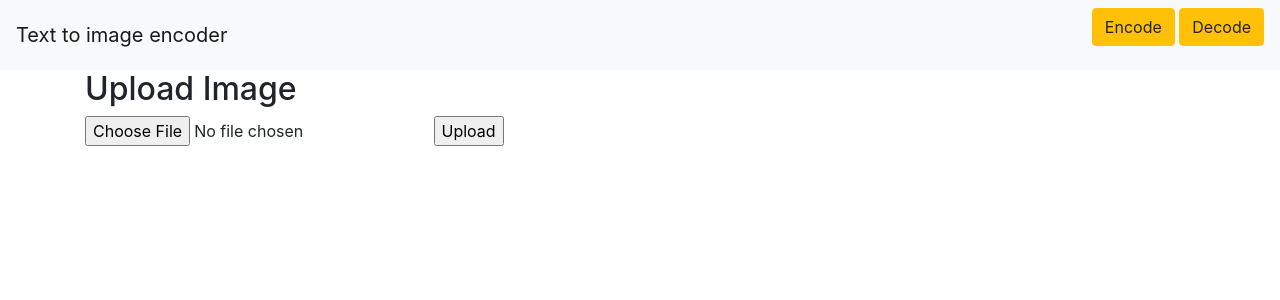
After one commit to Tim-977/text2image-encrypter, a Flask app: page /upload in a window 1280 px wide. The commit adds this page. Shown: the top 300 px of the page. Run offline with Flask 3, Linux system fonts and the light colour scheme; some libraries are stand-ins or nearby versions.

Commit message:
Add image upload and decoder

```diff
--- a/server.py
+++ b/server.py
@@ -1,3 +1,5 @@
+import os
+
 from flask import Flask, redirect, render_template, request, send_file
 
 from forms.user import InputTextForm
@@ -24,15 +26,20 @@ def encoder():
     return render_template('encoder.html', form=form, title='Encoder', text=log)
 
 
-@app.route('/decoder', methods=['GET', 'POST'])
-def decoder():
-    return render_template('decoder.html', title='Decoder')
+@app.route('/upload', methods=['GET'])
+def upload_form():
+    return render_template('upload.html')
 
 
-@app.route('/decoder_success')
-def decoder_success():
+@app.route('/upload', methods=['POST'])
+def upload_file():
+    file = request.files['file']
+    upload_dir = 'uploads'
+    if not os.path.exists(upload_dir):
+        os.makedirs(upload_dir)
+    file.save(os.path.join(upload_dir, file.filename))
     text = decode()
-    return render_template('decoder_success.html', text=text, title='Decoder success')
+    return f'<h2>{text}</h2>'
 
 
 @app.route('/download_image')
--- a/templates/base.html
+++ b/templates/base.html
@@ -19,7 +19,7 @@
       <a class="navbar-brand" href="/">Text to image encoder</a>
       <p>
         <a class="btn btn-warning " href="/encoder">Encode</a>
-        <a class="btn btn-warning" href="/decoder">Decode</a>
+        <a class="btn btn-warning" href="/upload">Decode</a>
       </p>
     </nav>
   </header>
--- a/templates/decoder.html
+++ b/templates/decoder.html
@@ -1,5 +1,5 @@
 {% extends "base.html" %}
 
 {% block content %}
-  <a class="btn btn-primary " href="/decoder_success">Decode</a>
+
 {% endblock %}
--- /dev/null
+++ b/templates/upload.html
@@ -0,0 +1,9 @@
+{% extends "base.html" %}
+
+{% block content %}
+<h2>Upload Image</h2>
+<form method="POST" enctype="multipart/form-data" action="/upload">
+  <input type="file" name="file">
+  <input type="submit" value="Upload">
+</form>
+{% endblock %}
```
Also changed, not shown: templates/decoder_success.html (deleted, +0 -11 lines), utils.py (+8 -1 lines), 1 other file.
